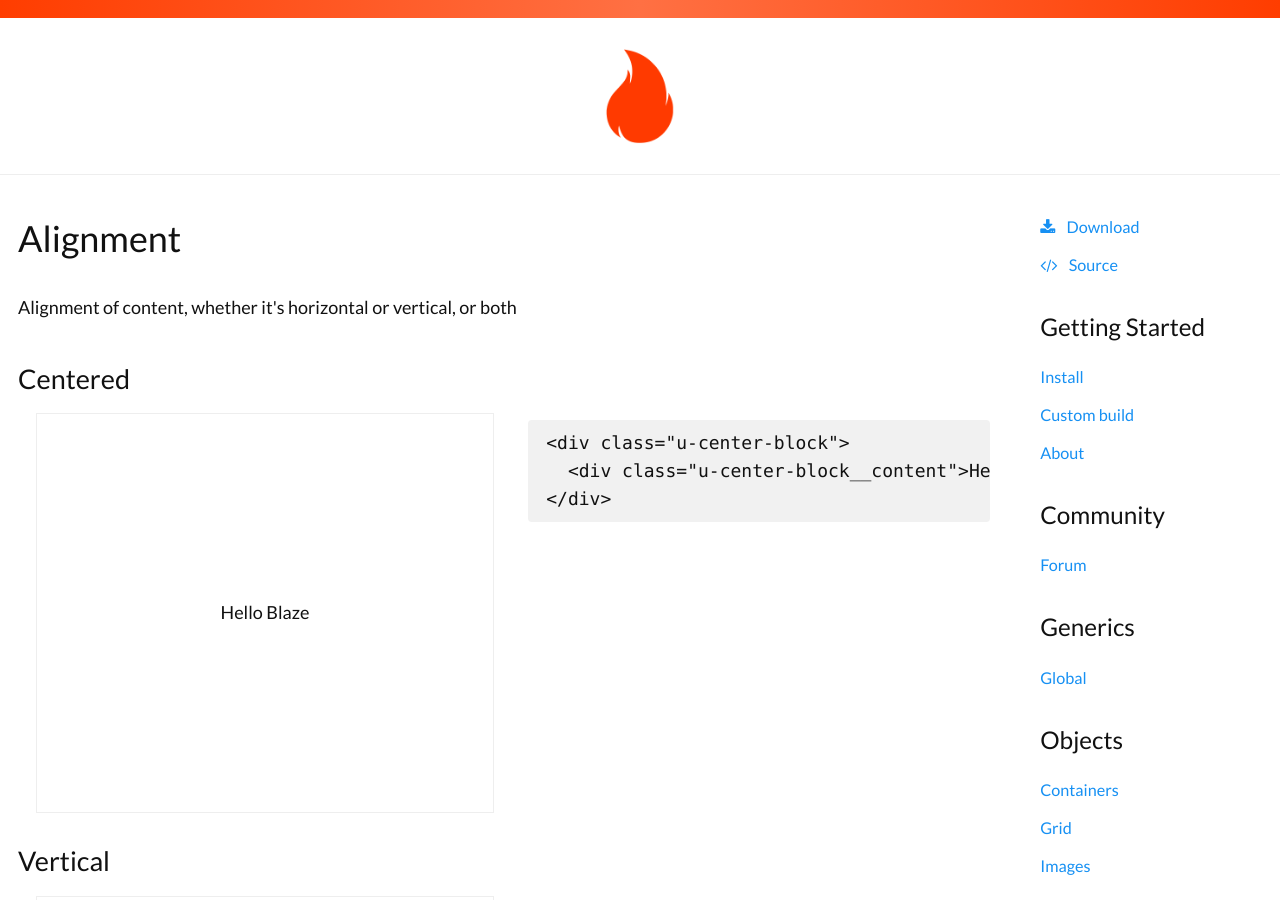
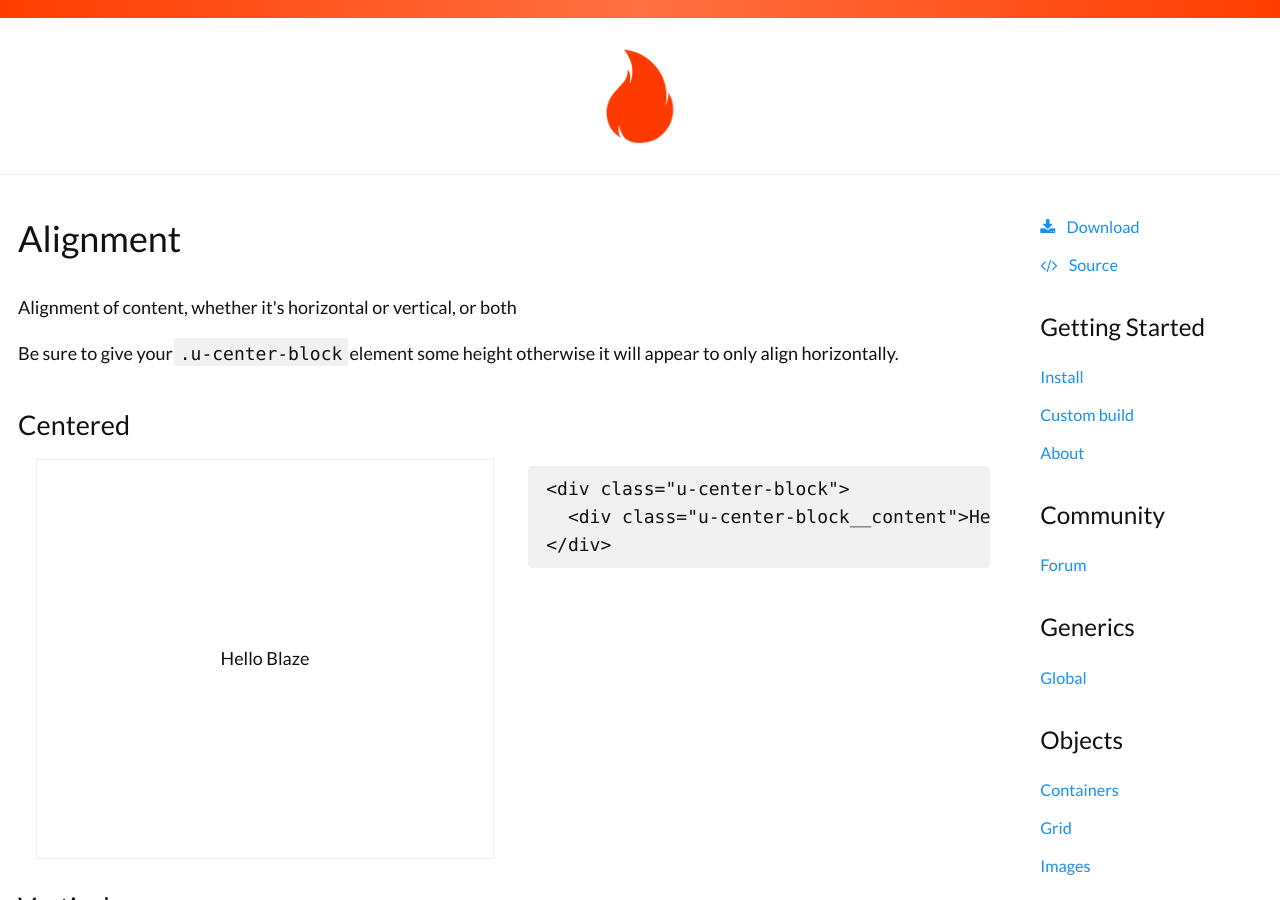
Before and after one commit to eddie/blazecss.github.io, a Jekyll site: the page built from utilities/alignment.html, in a window 1280 px wide and 900 px high. Built offline with Jekyll 4.4.1, drawn with Linux system fonts in a browser that asks for light colours; nearby versions of some CDN libraries.

Commit message:
Alignment help text

```diff
--- a/utilities/alignment.html
+++ b/utilities/alignment.html
@@ -5,6 +5,11 @@ title: Alignment
 
 <p class="c-paragraph">
 	Alignment of content, whether it's horizontal or vertical, or both
+</p>
+
+<p class="c-paragraph">
+	Be sure to give your <code class="c-code">.u-center-block</code> element some height otherwise it will appear to only
+	align horizontally.
 </p>
 
 <h2 class="c-heading c-heading--medium">Centered</h2>
```
